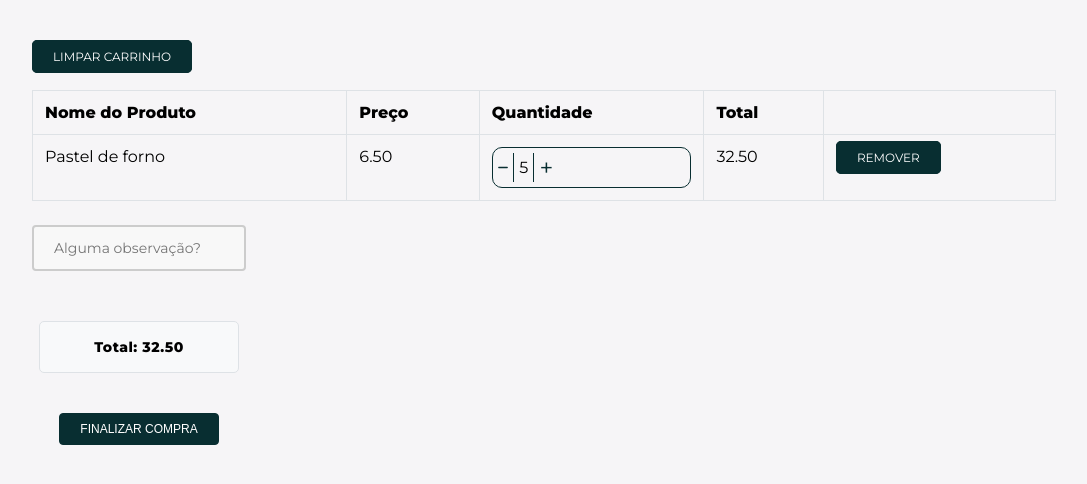
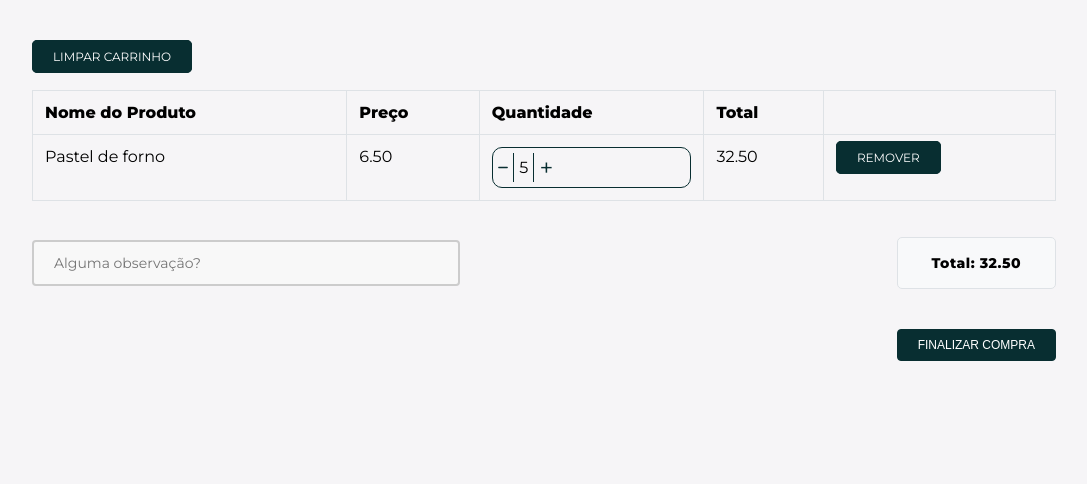
Before and after one commit to theomilll/CLEO, a Django app: page /cart/ in a window 1280 px wide. Shown: the part 273-757 px from the top of the page, without its empty margins (96-1183 px from the left). Run offline with Django 4.2, Linux system fonts and the light colour scheme; a user stored in the database is signed in; data comes from the database, SQL or seed files in the repository; both versions use the stored data as it was after the commit.

Commit message:
adjusting button position and alignment

```diff
--- a/static/css/cart.css
+++ b/static/css/cart.css
@@ -265,6 +265,7 @@ td {
     align-items: center;
     justify-content: space-between;
     margin-bottom: 20px;
+    width: 200%;
 }
 
 .total-box {
@@ -275,7 +276,7 @@ td {
 .bottom-container {
     display: flex;
     justify-content: space-between;
-    align-items: center;
+    align-items: baseline;
     flex-wrap: wrap;
 }
 .add-observation-btn-container {
@@ -286,6 +287,7 @@ td {
 
 .checkout-btn-container {
     padding: 10px 0;
+    margin-bottom: 20px;
 }
 
 .total-and-button-container {
--- a/templates/cart.html
+++ b/templates/cart.html
@@ -73,6 +73,7 @@
                         <div class="observation-container">
                           <input type="text" name="{{ form.text_box_obs.name }}" class="observation-box" placeholder="Alguma observação?"/>
                         </div>
+                    </form>
                     <div class="total-and-button-container">
                         <div class="total-box">
                         <p class="total-text">Total: {{ cart_total }}</p>
@@ -81,7 +82,6 @@
                         <button type="button" class="btn btn-primary" id="finalizarCompraBtn">Finalizar Compra</button>
                         </div>
                     </div>
-                      </form>
                 </div>
             {% endif %}
                 {% comment %} <a href="{% url 'checkout' %}" class="btn btn-success">Proceed to Checkout</a> {% endcomment %}
```
Also changed, not shown: static/css/order_status.css (+9 -0 lines), templates/order_status.html (+8 -6 lines), db.sqlite3. Lines whose indentation alone changed are shown as unchanged.
